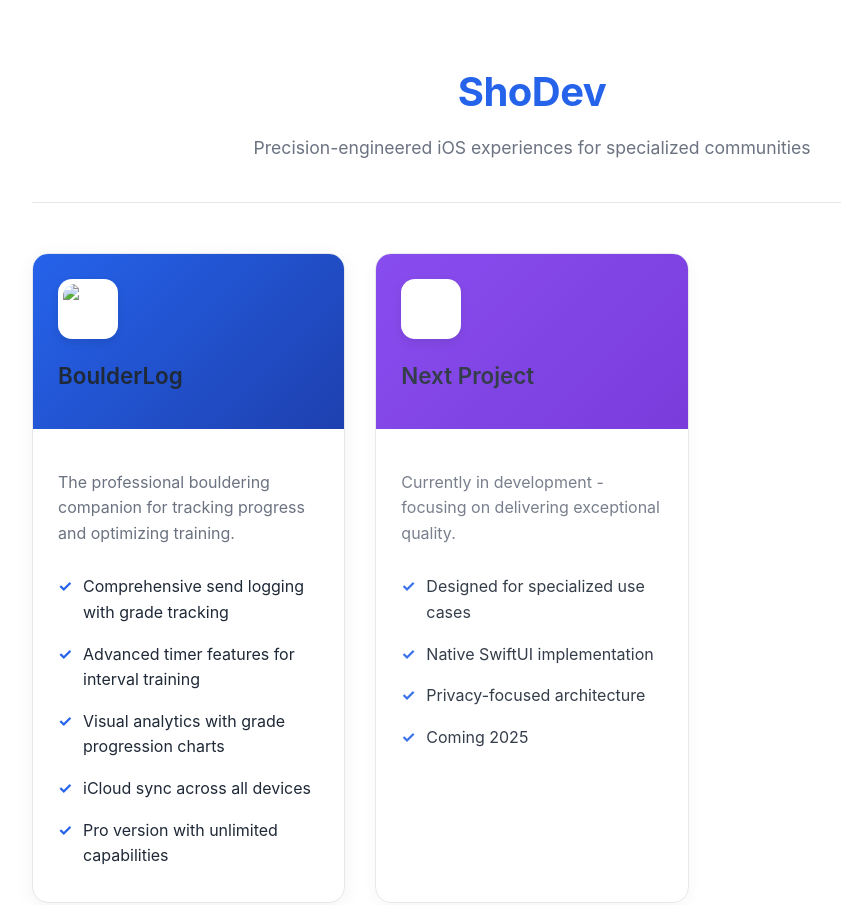
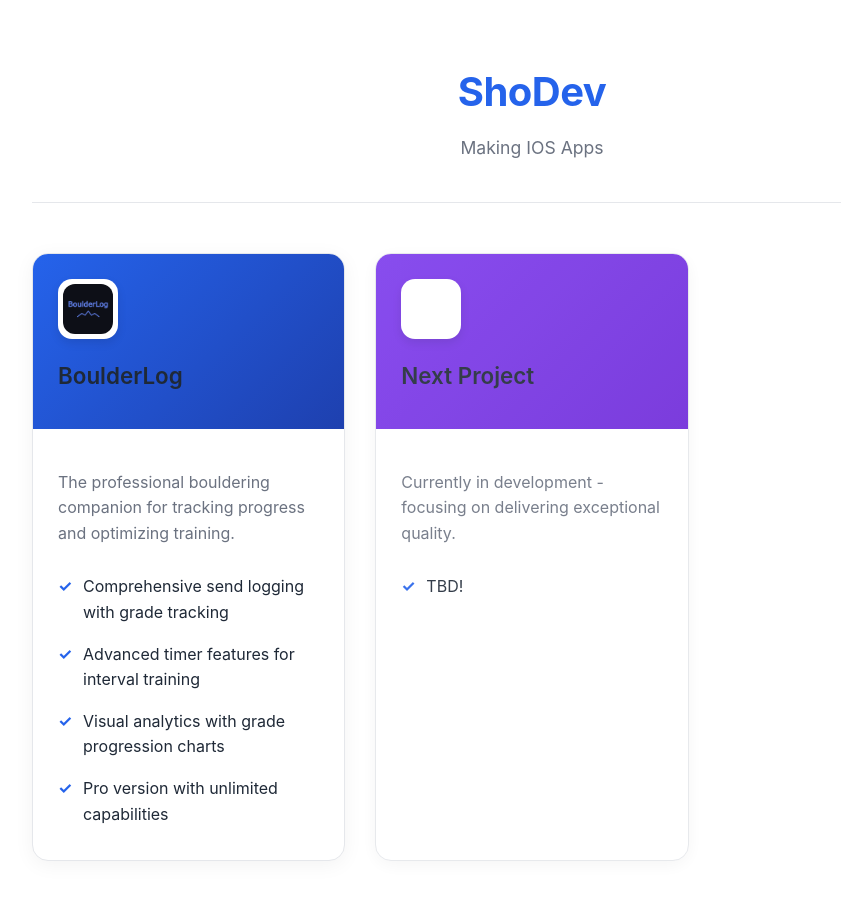
Before and after one commit to ShoDevIOS/ShoDevIOS.github.io, a plain HTML site: page index.html in a window 1280 px wide. Shown: the top 905 px of the page, without its empty margins (108-949 px from the left). Drawn offline with Linux system fonts and the light colour scheme.

Commit message:
Update index.html

```diff
--- a/index.html
+++ b/index.html
@@ -166,7 +166,7 @@
 <body>
     <header>
         <div class="logo">ShoDev</div>
-        <p class="tagline">Precision-engineered iOS experiences for specialized communities</p>
+        <p class="tagline">Making IOS Apps</p>
     </header>
 
     <main>
@@ -175,7 +175,7 @@
             <div class="app-card">
                 <div class="app-header">
                     <div class="app-icon">
-                        <img src="public/BoulderingLogo.png" alt="BoulderLog icon">
+                        <img src="BoulderingLogo.png" alt="BoulderLog icon">
                     </div>
                     <h2 class="app-title">BoulderLog</h2>
                 </div>
@@ -186,7 +186,6 @@
                         <li>Comprehensive send logging with grade tracking</li>
                         <li>Advanced timer features for interval training</li>
                         <li>Visual analytics with grade progression charts</li>
-                        <li>iCloud sync across all devices</li>
                         <li>Pro version with unlimited capabilities</li>
                     </ul>
                 </div>
@@ -204,10 +203,7 @@
                     <p class="app-description">Currently in development - focusing on delivering exceptional quality.</p>
 
                     <ul class="feature-list">
-                        <li>Designed for specialized use cases</li>
-                        <li>Native SwiftUI implementation</li>
-                        <li>Privacy-focused architecture</li>
-                        <li>Coming 2025</li>
+                        <li>TBD!</li>
                     </ul>
                 </div>
             </div>
@@ -230,7 +226,7 @@
 
         <div class="legal-section">
             <h2>Terms of Service</h2>
-            <p><em>Effective: June 2024</em></p>
+            <p><em>Effective: June 2025</em></p>
 
             <h3>1. License</h3>
             <p>You are granted a non-exclusive, non-transferable license to use ShoDev applications on Apple devices you own or control.</p>
```
